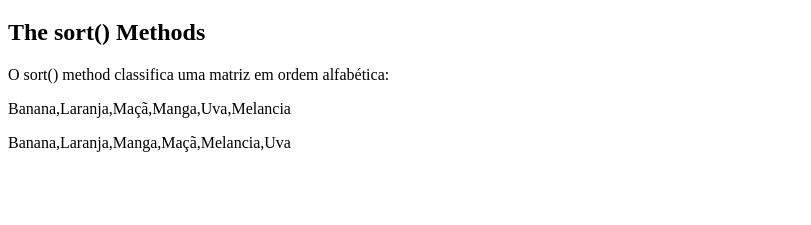
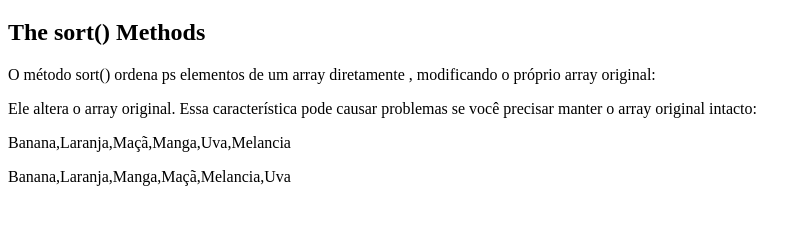
Before and after one commit to WenSilAze/JS_Atividade01, a plain HTML site: page arraySort.html in a window 1280 px wide. Shown: the part 61-286 px from the top of the page, without its empty margins (0-811 px from the left). Drawn offline with Linux system fonts and the light colour scheme.

Commit message:
modifications

```diff
--- a/arraySort.html
+++ b/arraySort.html
@@ -4,7 +4,8 @@
 <h1>JavaScript Arrays</h1>
 <h2>The sort() Methods</h2>
 
-<p>O sort() method classifica uma matriz em ordem alfabética:</p>
+<p>O método sort() ordena ps elementos de um array diretamente , modificando o próprio array original:</p>
+<p>Ele altera o array original. Essa característica pode causar problemas se você precisar manter o array original intacto:</p>
 
 <p id="demo1"></p>
 <p id="demo2"></p>
```
Also changed, not shown: numericSort.html (+2 -0 lines).
